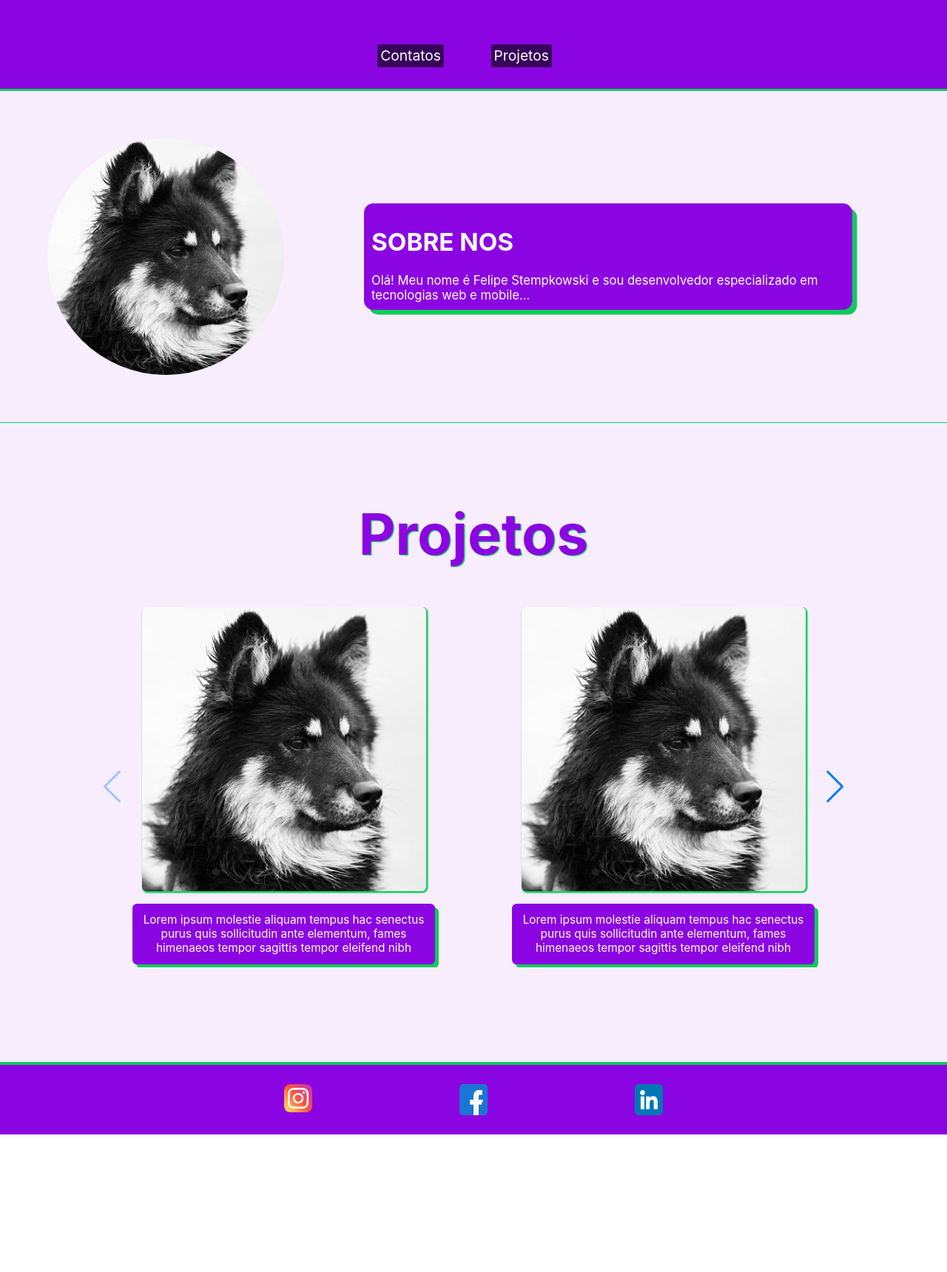
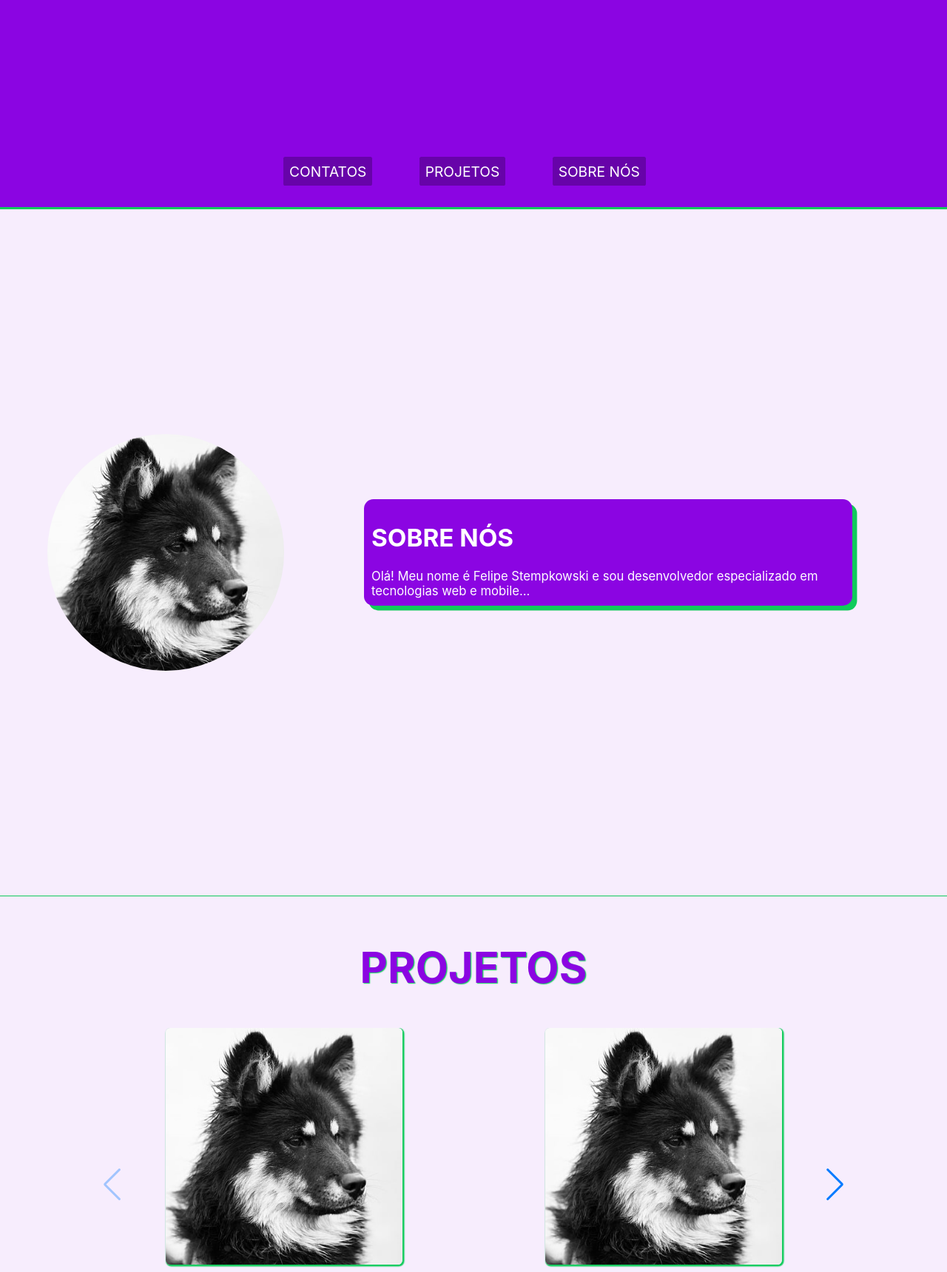
Before and after one commit to FelipeStemp/SitePortifolio, a React (Create React App) app: page / in a window 1280 px wide. Shown: the part 200-1920 px from the top of the page at 74% size. Before the commit the page ends 1734 px from the top, so only its background shows below. Built offline with nearby package versions, Linux system fonts and the light colour scheme.

Commit message:
Atualização, att

```diff
--- a/src/Components/Apresentacao/Apresentacao.tsx
+++ b/src/Components/Apresentacao/Apresentacao.tsx
@@ -5,10 +5,10 @@ import * as S from './styled';
 function Apresentacao(){
 
   return (
-    <S.ApBody>
+    <S.ApBody id="apresenta">
       <S.DivImg src={imagem} />
       <S.TxtApresenta>
-        <h1>SOBRE NOS</h1>
+        <h1>SOBRE NÓS</h1>
         Olá! Meu nome é Felipe Stempkowski e sou desenvolvedor especializado em tecnologias web e mobile...
       </S.TxtApresenta>
 
--- a/src/Components/Apresentacao/styled.ts
+++ b/src/Components/Apresentacao/styled.ts
@@ -2,7 +2,7 @@ import styled from "styled-components";
 
 export const ApBody = styled.div`
 color:white;
-height: auto;
+height: 100vh;
 width: 85vw;
 margin: 5vw 0px 0px 5vw;
 text-align: left;
--- a/src/Components/Header/header.tsx
+++ b/src/Components/Header/header.tsx
@@ -1,12 +1,14 @@
-import * as S from './styled'
+import { scrollToSection } from '../navegação/nav';
+import * as S from './styled';
 
 function HeaderAp(){
   return(
     <S.HeaderBody>
       <S.NavHeader>
         <S.ListaUL>
-          <S.ListaLI>Contatos</S.ListaLI>
-          <S.ListaLI>Projetos</S.ListaLI>
+          <S.ListaLI onClick={() => scrollToSection('footer')}>CONTATOS</S.ListaLI>
+          <S.ListaLI onClick={() => scrollToSection('projetos')}>PROJETOS</S.ListaLI>
+          <S.ListaLI onClick={() => scrollToSection('apresenta')}>SOBRE NÓS</S.ListaLI>
         </S.ListaUL>
       </S.NavHeader>
 
--- a/src/Components/Header/styled.ts
+++ b/src/Components/Header/styled.ts
@@ -2,7 +2,7 @@ import styled from "styled-components";
 
 export const HeaderBody = styled.div`
   witdh: 100vw;
-  height: 40vh;
+  height: 60vh;
   margin: none;
   background-color: rgba(139, 5, 226, 1);
   background-repeat: no-repeat;
@@ -42,8 +42,8 @@ export const ListaLI = styled.li`
 list-style: none;
 margin: 0 5vw 1vw 0;
 font-size: 1.5vw;
-background-color: rgba(0, 0, 0, 0.6);
-padding: 0.3vw;
+background-color: rgba(103, 3, 169, 1);
+padding: 0.6vw;
 border-radius: 0.2vw;
 &:hover{
 box-shadow: 0.5vw 0.5vw rgba(0, 0, 0, 0.4);
--- a/src/Components/footer/footer.tsx
+++ b/src/Components/footer/footer.tsx
@@ -6,17 +6,21 @@ import ImagemFormat from '../imagem/imagem';
 import * as S from './styled';
 
 function Footer(){
-
-
   return(
-    <S.DivFooter>
+    <S.DivFooter id="footer">
       <S.SocialMedias>
         <a href="https://www.instagram.com/eh.duarda/">
           <ImagemFormat imagem={insta} width='3vw'/>
         </a>
 
-        <ImagemFormat imagem={face} width='3vw'/>
-        <ImagemFormat imagem={linkedin} width='3vw'/>
+        <a href="https://www.instagram.com/eh.duarda/">
+          <ImagemFormat imagem={face} width='3vw'/>
+        </a>
+
+        <a href="https://www.instagram.com/eh.duarda/">
+          <ImagemFormat imagem={linkedin} width='3vw'/>
+        </a>
+
       </S.SocialMedias>
 
     </S.DivFooter>
--- /dev/null
+++ b/src/Components/navegação/nav.tsx
@@ -0,0 +1,9 @@
+
+
+// A função deve ser uma função normal e não um objeto
+export const scrollToSection = (id: string) => {
+  const section = document.getElementById(id);
+  if (section) {
+    section.scrollIntoView({ behavior: 'smooth' });
+  }
+};
--- a/src/Components/projetos/CardProjeto/styled.ts
+++ b/src/Components/projetos/CardProjeto/styled.ts
@@ -12,7 +12,7 @@ margin: 1vw;
 `
 
 export const ImageCard = styled.img`
-width: 30vw;
+width: 25vw;
 border-radius: 0.5vw;
 box-shadow: 0.1vw 0.1vw 0.1vw 0.1vw #10CB5B;
 
--- a/src/Components/projetos/projetos.tsx
+++ b/src/Components/projetos/projetos.tsx
@@ -23,10 +23,10 @@ function Projetos(){
     {id: '4', image: imagem, texto:"Lorem ipsum molestie aliquam tempus hac senectus purus quis sollicitudin ante elementum, fames himenaeos tempor sagittis tempor eleifend nibh"},
   ];
   return(
-    <S.ProjetosBody>
+    <S.ProjetosBody id="projetos">
 
       <S.Titulo>
-        <h1>Projetos</h1>
+        <h2>PROJETOS</h2>
       </S.Titulo>
 
       <S.Cards>
--- a/src/Components/projetos/styled.ts
+++ b/src/Components/projetos/styled.ts
@@ -17,13 +17,13 @@ width: 80vw;
 width:90vw;
 height: auto;
 }
+
 `
 
 export const Titulo = styled.div`
   width: 100%;
   text-shadow: 0.1vw 0.1vw 0.1vw #10CB5B;
   color:rgba(139, 5, 226, 1);
-  margin-top: 5vh;
   font-size: 3vw;
 
   @media(max-width: 1200px){
```
